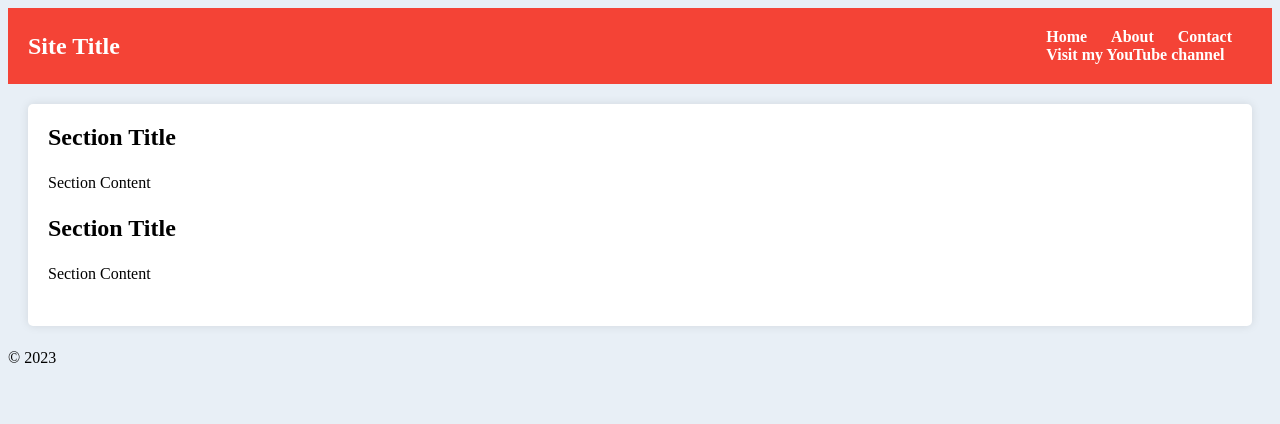
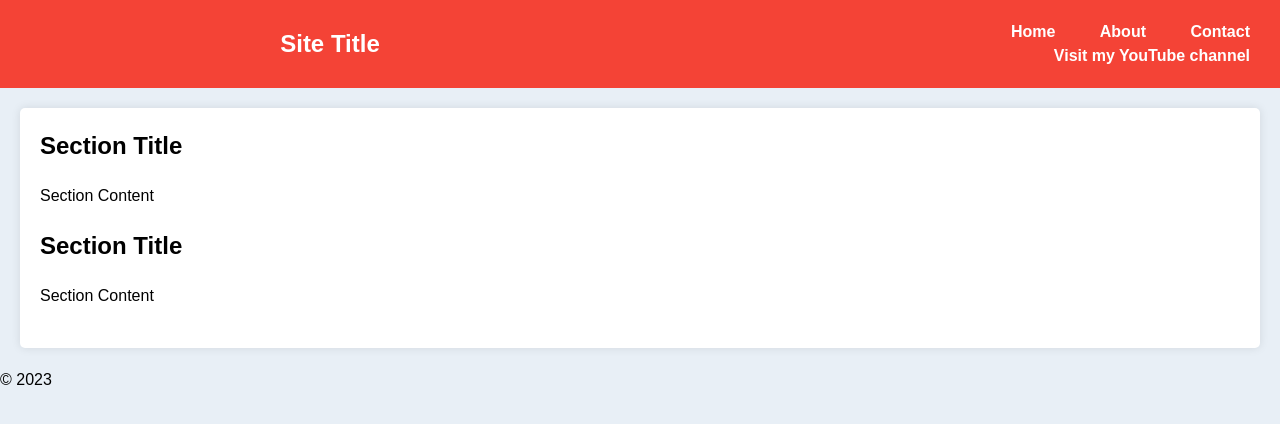
Before and after one commit to PhysicsMind/Physics, a plain HTML site: page index.html in a window 1280 px wide. Drawn offline with Linux system fonts and the light colour scheme.

Commit message:
Update index.html

```diff
--- a/index.html
+++ b/index.html
@@ -6,19 +6,30 @@
 	<meta name="viewport" content="width=device-width, initial-scale=1.0">
 	<style>
 		body {
-			background-color: #e8eff6; /* Set your preferred background color here */
+			background-color: #e8eff6;
+			margin: 0;
+			padding: 0;
+			font-family: Arial, sans-serif;
+			font-size: 16px;
+			line-height: 1.5;
 		}
 		header {
-			background-color: #f44336; /* Set your preferred header background color here */
+			background-color: #f44336;
 			color: #fff;
 			padding: 20px;
 			display: flex;
-			justify-content: space-between;
 			align-items: center;
 		}
 		h1 {
 			margin: 0;
 			font-size: 24px;
+			font-weight: bold;
+			flex: 1;
+			text-align: center;
+		}
+		nav {
+			flex: 1;
+			text-align: right;
 		}
 		nav ul {
 			margin: 0;
@@ -27,13 +38,19 @@
 		}
 		nav li {
 			display: inline-block;
-			margin-right: 20px;
+			margin-left: 20px;
 		}
 		nav a {
 			color: #fff;
 			text-decoration: none;
 			font-size: 16px;
 			font-weight: bold;
+			padding: 10px;
+			border-radius: 5px;
+		}
+		nav a:hover {
+			background-color: #fff;
+			color: #f44336;
 		}
 		main {
 			margin: 20px;
```
